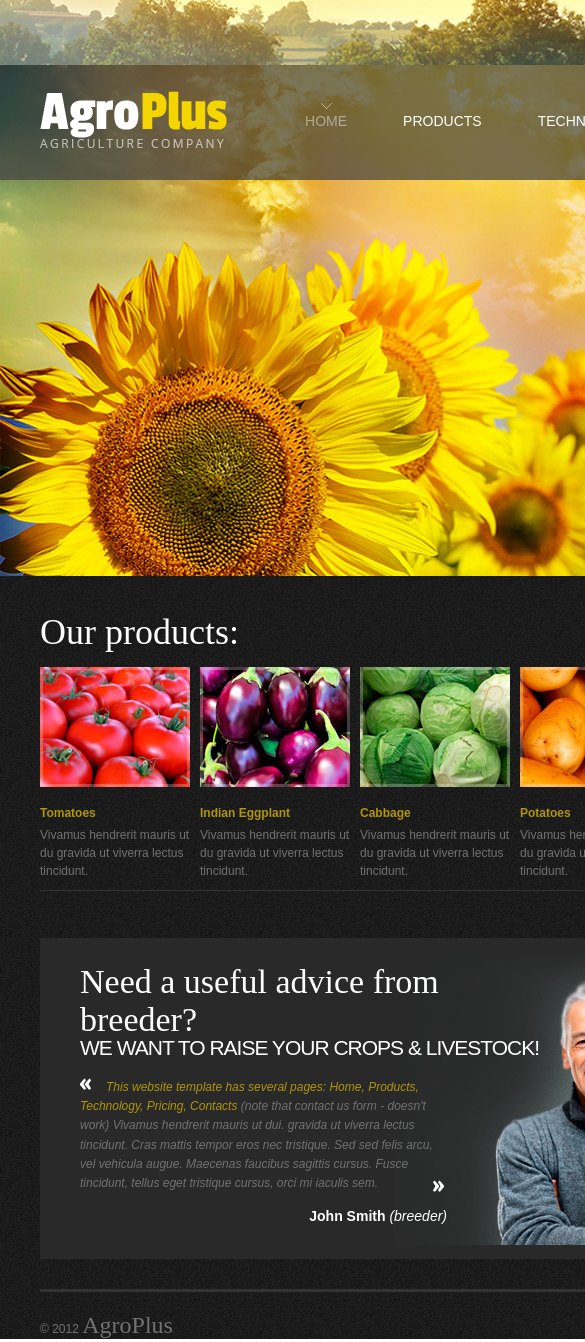
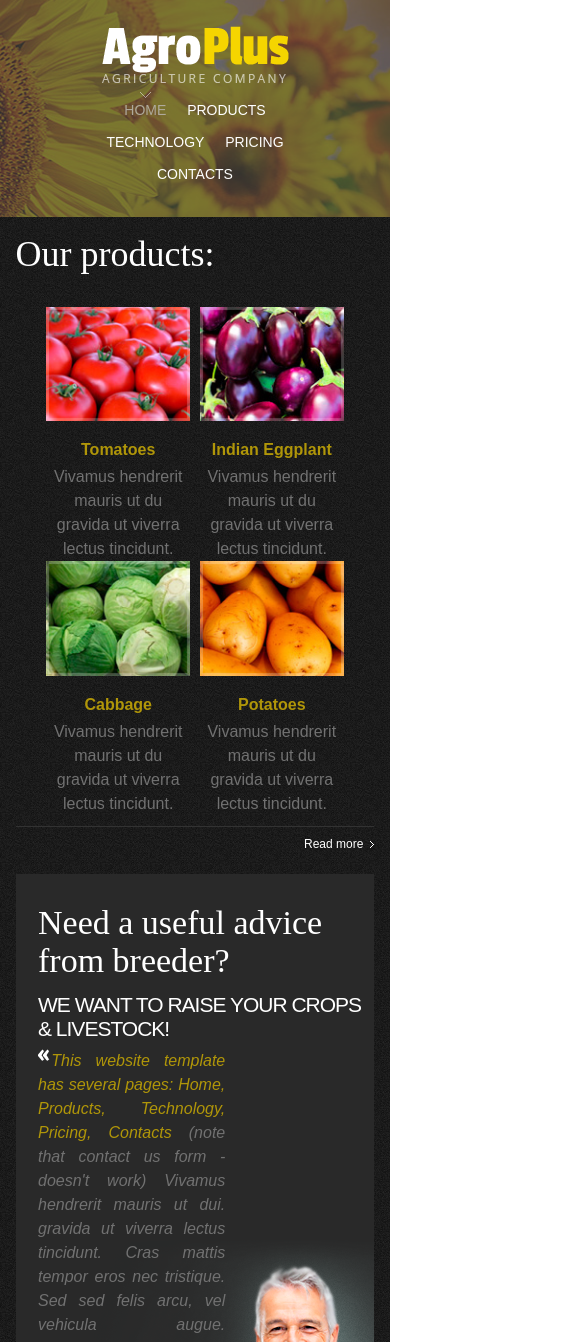
Before and after one commit to inniss/AgroPlus, a plain HTML site: page index.html in a window 390 px wide. Shown: the top 1342 px of the page, 585 px wide, since content can reach past the window. Drawn offline with Linux system fonts and the light colour scheme.

Commit message:
added responsiveness to page

```diff
--- a/index.html
+++ b/index.html
@@ -8,10 +8,10 @@
 
 	<body>
 		<div class="wrap">
-	<div class="header">
-		<div>
+			<header>
+				<div class="main-header">
 					<h1><a href="#"><img src="images/logo.png" alt="Logotype AgroPlus" /></a></h1>
-			<ul>
+					<ul class="nav-menu">
 						<li><a class="active-link" href="#">home</a></li>
 						<li><a href="#">products</a></li>
 						<li><a href="#">technology</a></li>
@@ -19,10 +19,10 @@
 						<li><a href="#">contacts</a></li>
 					</ul>
 				</div>
-	</div>
+			</header>
 		  <div class="content">
 				<h2>Our products:</h2>
-		<ul>
+				<ul class="products-list">
 					<li>
 						<img src="images/tomatoes-img.jpg" alt="Tomatoes" />
 						<dl>
@@ -52,12 +52,12 @@
 						</dl>
 					</li>
 				</ul>
-		<a href="#">Read more</a>
+				<a class="read-link" href="#">Read more</a>
 				<div class="banner">
 					<h3>Need a useful advice from breeder?</h3>
 					<strong>we want to raise your crops &amp; livestock!</strong>
-			<p><span>This website template has several pages: Home, Products, Technology, Pricing, Contacts </span>(note that contact us form - doesn't work) Vivamus hendrerit mauris ut dui. gravida ut viverra lectus tincidunt. Cras mattis tempor eros nec tristique. Sed sed felis arcu, vel vehicula augue. Maecenas faucibus sagittis cursus. Fusce tincidunt, tellus eget tristique cursus, orci mi iaculis sem.</p>
-			<span class="author">John Smith <i>(breeder)</i></span>
+					<blockquote><span>This website template has several pages: Home, Products, Technology, Pricing, Contacts </span>(note that contact us form - doesn't work) Vivamus hendrerit mauris ut dui. gravida ut viverra lectus tincidunt. Cras mattis tempor eros nec tristique. Sed sed felis arcu, vel vehicula augue. Maecenas faucibus sagittis cursus. Fusce tincidunt, tellus eget tristique cursus, orci mi iaculis sem.</blockquote>
+					<cite class="author">John Smith <i>(breeder)</i></cite>
 				</div>
 			</div>
 			<div class="sidebar">
@@ -72,14 +72,14 @@
 					<li><a href="#">Learning Centers</a></li>
 				</ul>
 			</div>
-    <div class="footer">
-		<span>&copy; 2012 <a href="#">AgroPlus</a></span>
+		  <footer>
+				<span class="copyright">&copy; 2012 <a href="#">AgroPlus</a></span>
 				<ul>
 					<li><a class="youtube-link" href="#"></a></li>
 					<li><a class="facebook-link" href="#"></a></li>
 					<li><a class="twitter-link" href="#"></a></li>
 				</ul>
-	</div>
+			</footer>
 		</div>
 	</body>
 </html>
--- a/styles/style.css
+++ b/styles/style.css
@@ -2,21 +2,21 @@
 /*------------------------------RESET DEFAULT STYLES--------------------------------*/
 /*----------------------------------------------------------------------------------*/
 html,body                       { width:100%; height:100%; }
-body                            { padding:0; margin:0; font:12px "Arial", sans-serif; background:url(../images/bg-img.jpg) top no-repeat, url(../images/background.jpg) repeat; color:#717171; }
+body                            { padding:0; margin:0; font:100% "Arial", sans-serif; background:url('../images/bg-img.jpg') top no-repeat, url('../images/background.jpg') repeat; color:#717171; }
 div,p,a,span,em,strong,img,h1,h2,h3,h4,h5,h6,ul,ol,li,dl,dt,dd,table,td,tr,form,fieldset,label,select,checkbox,input,textarea {
 	padding:0;
 	margin:0;
 	outline:none;
 	list-style:none;
 }
-select, input, textarea        { font-size:12px; vertical-align:middle; }
+select, input, textarea        { font-size: 100%; vertical-align:middle; }
 textarea                       { vertical-align:top; }
 :focus                         { outline:none; }
 input[type=submit]             { cursor:pointer; }
 img, fieldset                  { border:0; }
 table                          { border-collapse:collapse; border-spacing:0; }
-a:link, a:visited              { font-size:14px; font-family:"Arial", sans-serif; color:#fff; text-decoration:none; }
-a:hover                        { text-decoration:underline; }
+a:link, a:visited              { font-size:100%; font-family:"Arial", sans-serif; color:#fff; text-decoration:none; }
+a:hover                        { text-decoration:none; }
 /*-------------------------------------FONTS---------------------------------------*/
 @font-face {
     font-family: 'passionbold';
@@ -31,138 +31,202 @@ a:hover                        { text-decoration:underline; }
 /*----------------------------------------------------------------------------------*/
 /*-------------------------------------WRAPPER--------------------------------------*/
 /*----------------------------------------------------------------------------------*/
-.wrap{
-	width:950px;
-	margin:65px auto;
-	background:url(../images/background.jpg) repeat;
+.wrap {
+	width: 100%;
+	max-width: 950px;
+	margin: 4.0625em auto 0; /*65px / 16px*/
+	background: url('../images/background.jpg') repeat;
 }
-h2{
-	font-size:36px;
-	font-family:"Passion One";
-	font-weight:300;
-	color:#fff;
-	margin:0 0 14px 0;
+h2 {
+	font-size: 2.25em; /*36px / 16px*/
+	font-family: "Passion One";
+	font-weight: 300;
+	color: #fff;
+	margin: 0 0 0.875em 0; /*14px / 16px*/
+}
+@media screen and (max-width: 900px) {
+	.wrap {
+		margin: 0 auto 1em;
+	}
 }
 /*----------------------------------------------------------------------------------*/
 /*-------------------------------------HEADER---------------------------------------*/
 /*----------------------------------------------------------------------------------*/
-.header{
-	background:url(../images/header.jpg) no-repeat;
-	height:511px;
-	overflow:hidden;
+header {
+	background: url('../images/header.jpg') no-repeat;
+	height: 31.9375em; /*511px / 16px*/
+	overflow: hidden;
 }
-.header div{
-	background:rgba(68, 65, 66, 0.7);
-	padding:26px 40px 25px 40px;
+header .main-header {
+	overflow: hidden;
+	background: rgba(68, 65, 66, 0.7);
+	padding: 26px 4.21052632% 25px 4.21052632%; /*40px / 950px*/
 }
-.header div h1{
-	width:187px;
+header .main-header h1 {
+	float: left;
+	width: 187px;
+	overflow: hidden;
 }
-.header div ul{
-	float:right;
-	margin:-42px 0 0 0;
+header .main-header .nav-menu {
+	float: right;
+	width: 66.3218391%; /*577px / 870px*/
+	margin: 1.5em -3.46620451% 1.5em 0px; /*20px / 577px; 24px / 16px*/
 }
-.header div ul li{
-	float:left;
-	margin:0 28px;
+header .main-header .nav-menu li {
+	float: left;
+	margin: 0% 3.46620451%; /*20px / 577px*/
 }
-.header div ul li a{
-	text-transform:uppercase;
-	padding:10px 0 0 0;
+header .main-header .nav-menu li a {
+	font-size: 0.875em; /*14px / 16px*/
+	text-transform: uppercase;
+	padding: 10px 0 0 0;
 }
-.header div ul li .active-link{
-	color:#AFAA9B;
-	background:url(../images/active-link.png) top center no-repeat;
+header .main-header .nav-menu li .active-link {
+	color: #AFAA9B;
+	background: url('../images/active-link.png') top center no-repeat;
 }
-.header div ul li a:hover{
-	color:#AFAA9B;
-	background:url(../images/active-link.png) top center no-repeat;
+header .main-header .nav-menu li a:hover {
+	color: #AFAA9B;
+	background: url('../images/active-link.png') top center no-repeat;
+}
+@media screen and (max-width: 900px) {
+	header .main-header .nav-menu {
+    margin: 0 -3.46620451% 0 0;
+		text-align: center;
+	}
+	header .main-header .nav-menu li {
+    margin: 0.4375em 3.46620451%;
+		text-align: center;
+		display: inline-block;
+		float: none;
+	}
+}
+@media screen and (max-width: 650px) {
+	header {
+		height: auto;
+		background-position: bottom;
+	}
+	header .main-header h1 {
+		float: none;
+		margin: 0 auto;
+	}
+	header .main-header .nav-menu {
+		float: none;
+		margin: 2px auto;
+	}
 }
 /*----------------------------------------------------------------------------------*/
 /*-------------------------------------CONTENT--------------------------------------*/
 /*----------------------------------------------------------------------------------*/
-.content{
-	float:left;
-	width:640px;
-	margin:35px 40px 30px 40px;
+.content {
+	float: left;
+	width: 67.3684211%; /*640px / 950px*/
+	padding: 2.1875em 2.10526316% 1.875em 4.21052632%; /*20px&40px / 950px; 35px&30px / 16px*/
 }
-.content ul{
-	overflow:hidden;
-	padding:0 0 10px 0;
-	margin:0 0 10px 0;
+.content .products-list {
+	overflow: hidden;
+	padding: 0 0 0.625em 0; /*10px / 16px*/
+	margin: 0 0 0.625em 0;
 	border-bottom: 1px solid #323232;
 }
-.content ul li{
-	float:left;
-	width:150px;
-	margin:0 10px 0 0;
+.content .products-list li {
+	float: left;
+	width: 23.4375%; /*150px / 640px*/
+	margin: 0% 0.78125%; /*5px / 640px*/
 }
-.content ul li dl dt{
-	color:#B09609;
-	margin:16px 0 6px 0;
-	font-weight:bold;
+.content .products-list li img {
+	width: 100%;
 }
-.content ul li dl dd{
-	line-height:1.5;
+.content .products-list li dl dt {
+	color: #B09609;
+	margin: 1em 0em 0.375em 0em;
+	font-weight: bold;
 }
-.content a{
-	display:block;
-	text-align:right;
-	font-size:12px;
-	padding:0 11px 0 0;
-	text-decoration:underline;
-	background:url(../images/arrow-link.png) center right no-repeat;
+.content .products-list li dl dd {
+	line-height: 1.5;
 }
-.content a:hover{
-	text-decoration:none;
+.content a.read-link {
+	display: block;
+	text-align: right;
+	font-size: 0.75em; /*12px / 16px*/
+	padding: 0 11px 0 0;
+	text-decoration: none;
+	background: url('../images/arrow-link.png') center right no-repeat;
 }
-.content .banner{
-	background:#292929 url(../images/banner-man.png) right no-repeat;
-	margin:23px 0 0 0;
-	padding:25px 135px 35px 40px;
+.content a.read-link:hover {
+	text-decoration: underline;
 }
-.content .banner h3{
-	font-size:34px;
-	font-family:"Passion One";
-	font-weight:300;
-	color:#fff;
+.content .banner {
+	background: #292929 url('../images/banner-man.png') right bottom no-repeat;
+	margin: 1.4375em 0 0 0; /*23px / 16px*/
+	height: auto;
+	padding: 1.875em 2.25% 3.125em 6.25%; /*40px / 640px*/
 }
-.content .banner strong{
-	display:block;
-	font-size:21px;
-	text-transform:uppercase;
-	font-weight:100;
-	color:#fff;
-	letter-spacing:-1px;
-	margin:-3px 0 18px 0;
+.content .banner h3 {
+	font-size: 2.125em; /*34px / 16px*/
+	margin: 0 0 0.375em 0;
+	font-family: "Passion One";
+	font-weight: 300;
+	color: #fff;
 }
-.content .banner p{
-	background:url(../images/quote-before.png) left top no-repeat, url(../images/quote-after.png) right bottom no-repeat;
-	width:365px;
-	text-indent:26px;
-	font-style:italic;
-	line-height:1.6;
+.content .banner strong {
+	display: block;
+	font-size: 1.3125em; /*21px / 16px*/
+	text-transform: uppercase;
+	font-weight: 100;
+	color: #fff;
+	letter-spacing: -1px;
 }
-.content .banner p span{
-	color:#B09609;
+.content .banner blockquote {
+	background: url('../images/quote-before.png') left top no-repeat, url('../images/quote-after.png') right bottom no-repeat;
+	width: 57.03125%; /*365px / 640px*/
+	text-indent: 7.12328767%; /*26px / 365px*/
+	font-style: italic;
+	line-height: 1.5;
+	text-align: justify;
+	margin: 0.5em 0 0 0;
 }
-.content .banner .author{
-	display:block;
-	color:#fff;
-	text-align:right;
-	margin:15px 98px 0 0;
-	font-size:14px;
-    font-weight:bold;
+.content .banner blockquote span {
+	color: #B09609;
 }
-.content .banner .author i{
-	font-weight:normal;
+.content .banner .author {
+	display: block;
+	color: #fff;
+	text-align: center;
+	margin: 0.625em 8.59375% 0px 0px; /*55px / 640px*/
+	font-size: 0.875em; /*14px / 16px*/
+  font-weight: bold;
+}
+.content .banner .author i {
+	font-weight: normal;
+}
+@media screen and (max-width: 650px) {
+	.content {
+		float: none;
+		width: 92%;
+    padding: 1em 4%;
+	}
+}
+@media screen and (max-width: 448px) {
+	.content .products-list {
+		text-align: center;
+	}
+	.content .products-list li {
+		float: none;
+		text-align: center;
+		display: inline-block;
+		width: 40%;
+	}
+	.content .products-list li img {
+		min-width: 110px;
+	}
 }
 /*----------------------------------------------------------------------------------*/
 /*-------------------------------------SIDEBAR--------------------------------------*/
 /*----------------------------------------------------------------------------------*/
-.sidebar{
-	overflow:hidden;
-	margin:35px 40px 30px 0;
+.sidebar {
+	overflow: hidden;
+	padding: 2.1875em 4.21052632% 1.875em 2.10526316%; /*40px&20px / 950px; 35px&30px / 16px*/
 }
 .sidebar ul li{
 	padding:5px 0;
@@ -172,56 +236,67 @@ h2{
 }
 .sidebar ul li a{
 	color:#717171;
-	background:url(../images/arrow-link.png) center left no-repeat;
+	background:url('../images/arrow-link.png') center left no-repeat;
 	padding: 0 0 0 16px;
 }
 .sidebar ul li a:hover{
 	text-decoration:none;
 	color:#fff;
 }
+@media screen and (max-width: 650px) {
+	.sidebar {
+		padding: 1em 4.21052632%;
+	}
+	.sidebar ul {
+		text-align: center;
+	}
+	.sidebar ul li a {
+		background: none;
+	}
+}
 /*----------------------------------------------------------------------------------*/
 /*-------------------------------------FOOTER---------------------------------------*/
 /*----------------------------------------------------------------------------------*/
-.footer{
-	clear:both;
-	margin:0 40px;
-	padding:20px 0 0 0;
-	border-top:3px solid #323232;
+footer {
+	clear: both;
+	margin: 0 4.21052632% 0em; /*40px / 950px*/
+	padding: 1.25em 0; /*20px / 16px*/
+	border-top: 3px solid #323232;
 }
-.footer span a{
+footer span.copyright a {
 	font-family: 'Passion One';
-    font-size: 24px;
-	color:#717171;
+  font-size: 1.5em; /*24px / 16px*/
+	color: #717171;
 }
-.footer ul{
-	float:right;
-	overflow:hidden;
+footer ul {
+	float: right;
+	overflow: hidden;
 }
-.footer ul li{
-	float:left;
-	margin:0 5px;
+footer ul li {
+	float: left;
+	margin: 0 5px;
 }
-.footer ul li a{
-	display:block;
-	width:27px;
-	height:24px;
-	background:url(../images/social-icons.png) no-repeat;
+footer ul li a {
+	display: block;
+	width: 27px;
+	height: 24px;
+	background: url('../images/social-icons.png') no-repeat;
 }
-.footer ul li .youtube-link{
-	background-position:0 0;
+footer ul li .youtube-link {
+	background-position: 0 0;
 }
-.footer ul li .facebook-link{
-	background-position:-27px 0;
+footer ul li .facebook-link {
+	background-position: -27px 0;
 }
-.footer ul li .twitter-link{
-	background-position:-54px 0;
+footer ul li .twitter-link {
+	background-position: -54px 0;
 }
-.footer ul li .youtube-link:hover{
-	background-position:0 -24px;
+footer ul li .youtube-link:hover {
+	background-position: 0 -24px;
 }
-.footer ul li .facebook-link:hover{
-	background-position:-27px -24px;
+footer ul li .facebook-link:hover {
+	background-position: -27px -24px;
 }
-.footer ul li .twitter-link:hover{
-	background-position:-54px -24px;
+footer ul li .twitter-link:hover {
+	background-position: -54px -24px;
 }
```
Also changed, not shown: images/social-icons.png. Lines whose indentation alone changed are shown as unchanged.
